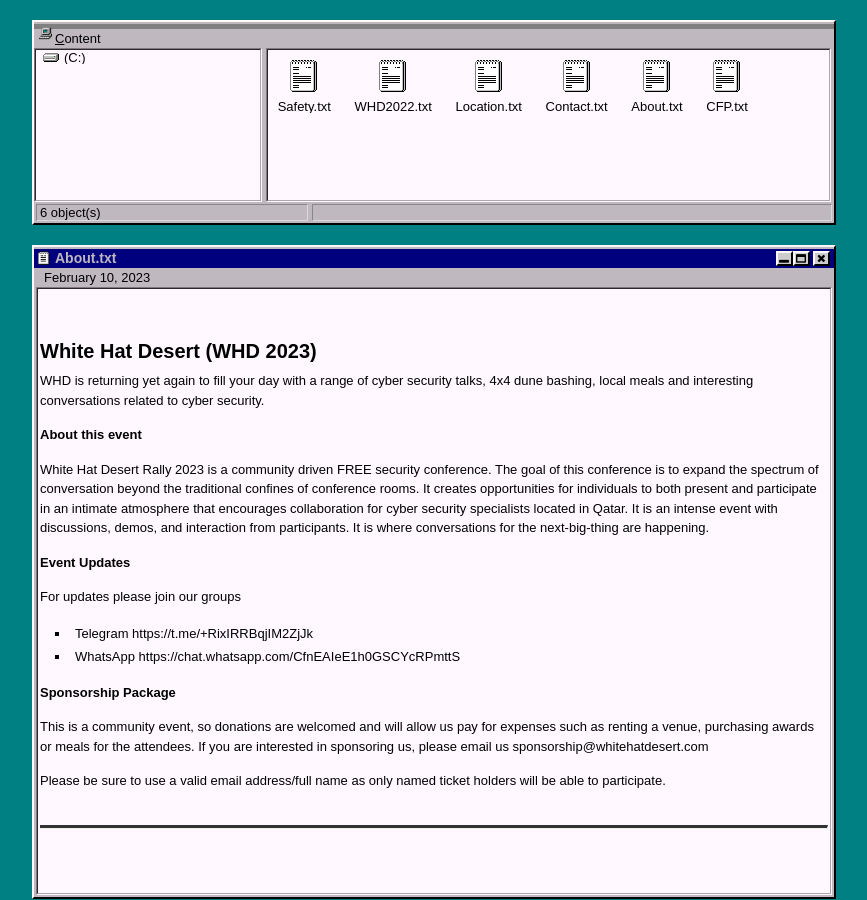
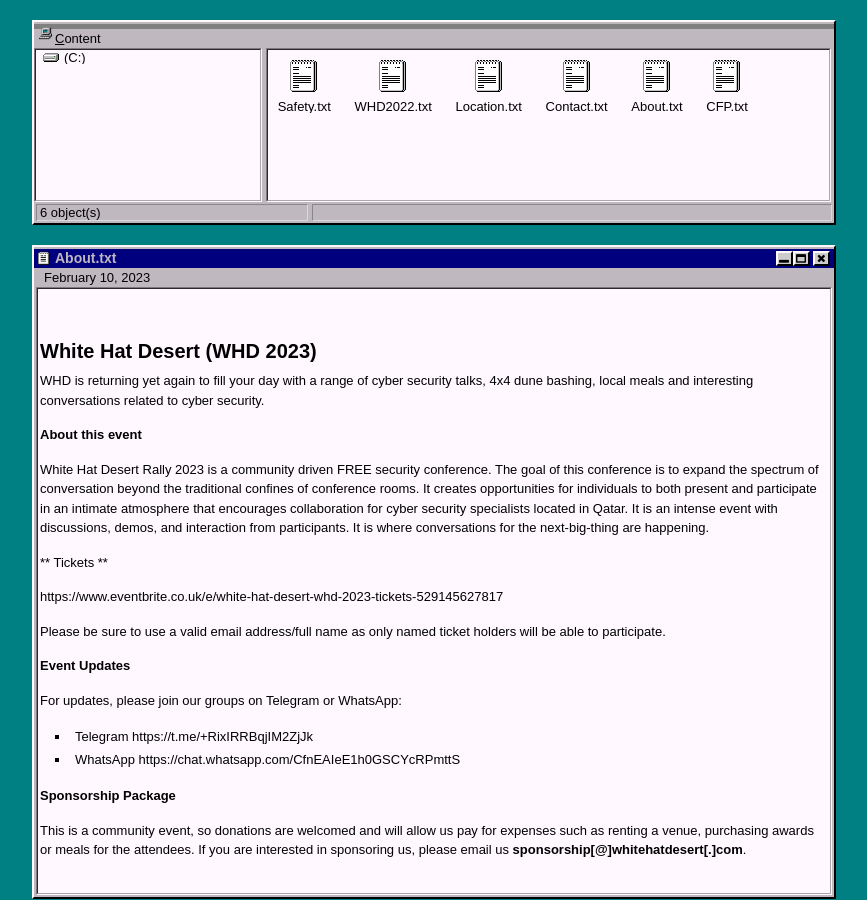
Before and after one commit to WhiteHatDesertOrg/whitehatdesert.github.io, a Jekyll site: the page built from _posts/2023-02-10-about.md, in a window 1280 px wide. Shown: the whole page, without its empty margins (206-1073 px from the left). Built offline with Jekyll 4.4.1, drawn with Linux system fonts in a browser that asks for light colours.

Commit message:
Update 2023-02-10-about.md

```diff
--- a/_posts/2023-02-10-about.md
+++ b/_posts/2023-02-10-about.md
@@ -12,15 +12,19 @@
 
 White Hat Desert Rally 2023 is a community driven FREE security conference. The goal of this conference is to expand the spectrum of conversation beyond the traditional confines of conference rooms. It creates opportunities for individuals to both present and participate in an intimate atmosphere that encourages collaboration for cyber security specialists located in Qatar. It is an intense event with discussions, demos, and interaction from participants. It is where conversations for the next-big-thing are happening.
 
+** Tickets **
+
+https://www.eventbrite.co.uk/e/white-hat-desert-whd-2023-tickets-529145627817
+
+Please be sure to use a valid email address/full name as only named ticket holders will be able to participate.
+
 **Event Updates**
 
-For updates please join our groups
+For updates, please join our groups on Telegram or WhatsApp:
 * Telegram https://t.me/+RixIRRBqjIM2ZjJk
 * WhatsApp https://chat.whatsapp.com/CfnEAIeE1h0GSCYcRPmttS
 
 **Sponsorship Package**
 
 This is a community event, so donations are welcomed and will allow us pay for expenses such as renting a venue, purchasing awards or meals for the attendees.
-If you are interested in sponsoring us, please email us sponsorship@whitehatdesert.com
-
-Please be sure to use a valid email address/full name as only named ticket holders will be able to participate.
+If you are interested in sponsoring us, please email us **sponsorship[@]whitehatdesert[.]com**.
```
